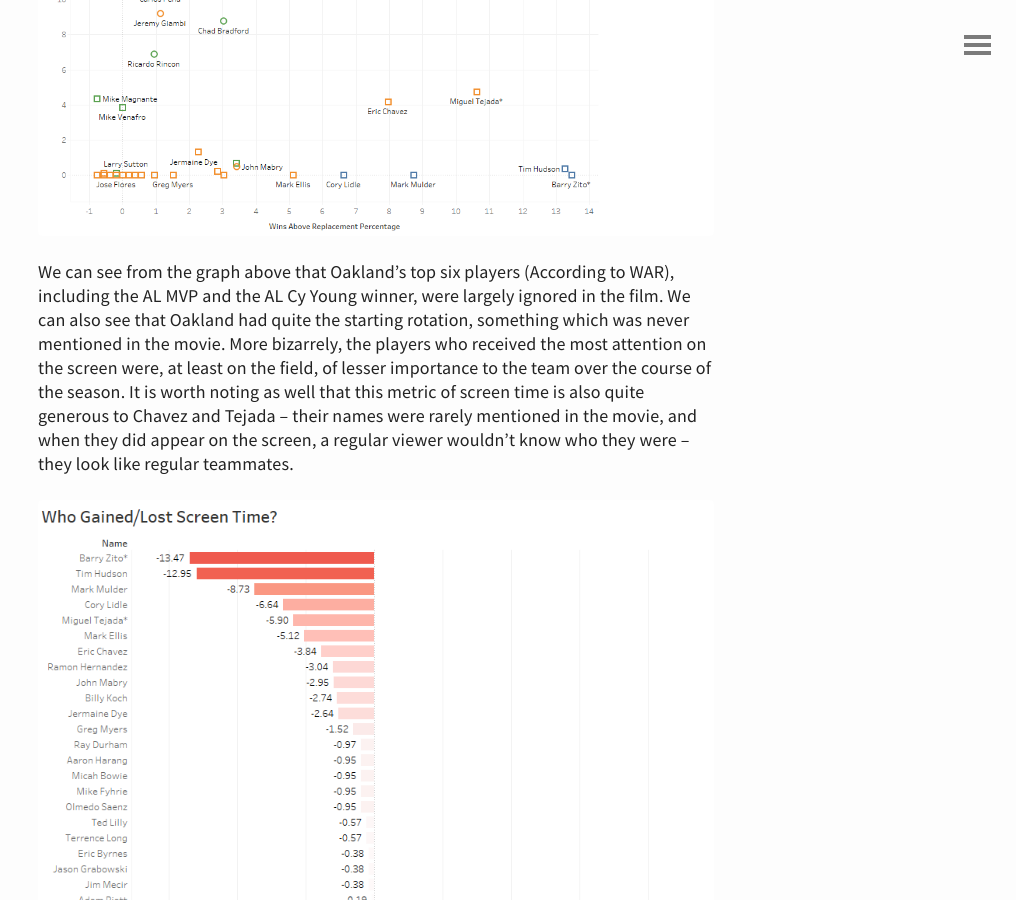
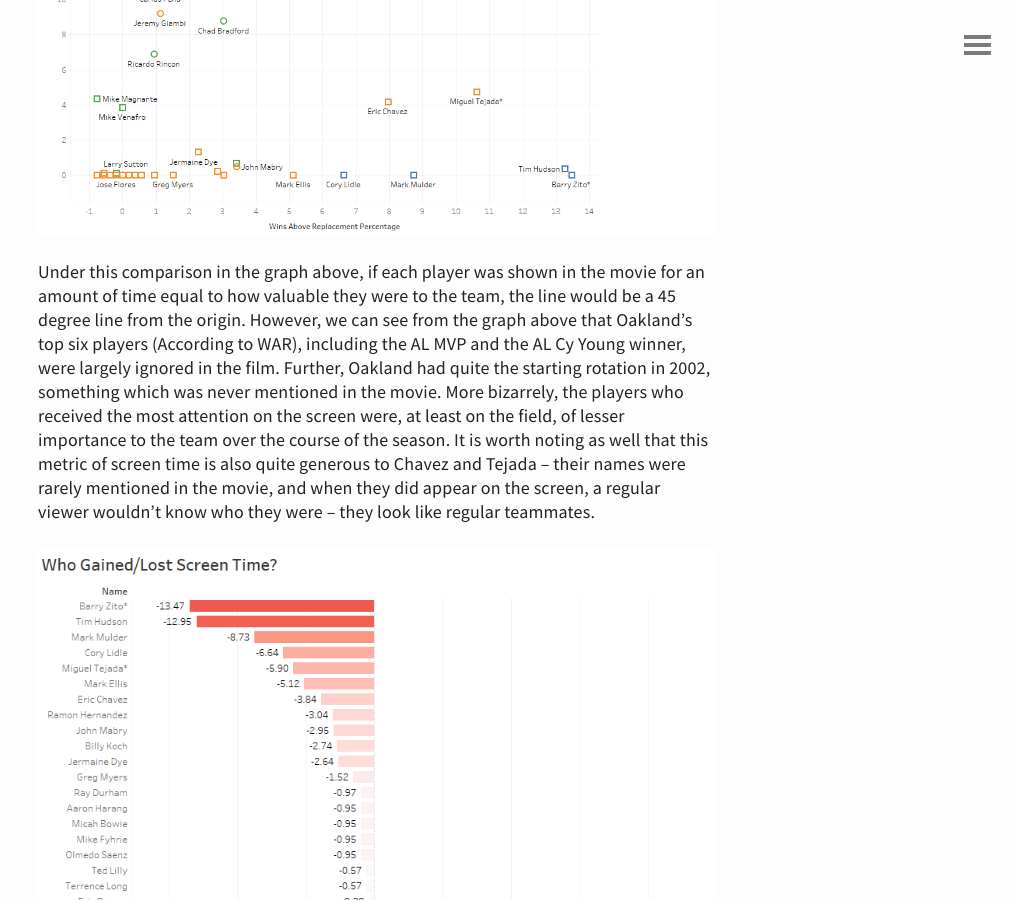
Before and after one commit to NumberHound/web, a Jekyll site: the page built from _posts/2019-11-05-The-Hidden-Side-of-Moneyball.md, in a window 1280 px wide and 900 px high, scrolled down 1313 px. Shown: the whole window, without its empty margins (264-1280 px from the left). Built offline with Jekyll 4.4.1, drawn with Linux system fonts in a browser that asks for light colours.

Commit message:
Update 2019-11-05-The-Hidden-Side-of-Moneyball.md

```diff
--- a/_posts/2019-11-05-The-Hidden-Side-of-Moneyball.md
+++ b/_posts/2019-11-05-The-Hidden-Side-of-Moneyball.md
@@ -12,10 +12,10 @@ In reality, the A's already had a great team in place -- [Eric Chavez](https://w
 
 ![The Hidden Side to Moneyball](/img/moneyball/moneyball2.png "WAR% Versus Screen%")
 
-We can see from the graph above that Oakland's top six players (According to WAR), including the AL MVP and the AL Cy Young winner, were largely ignored in the film. We can also see that Oakland had quite the starting rotation, something which was never mentioned in the movie. More bizarrely, the players who received the most attention on the screen were, at least on the field, of lesser importance to the team over the course of the season. It is worth noting as well that this metric of screen time is also quite generous to Chavez and Tejada -- their names were rarely mentioned in the movie, and when they did appear on the screen, a regular viewer wouldn't know who they were -- they look like regular teammates.
+Under this comparison in the graph above, if each player was shown in the movie for an amount of time equal to how valuable they were to the team, the line would be a 45 degree line from the origin. However, we can see from the graph above that Oakland's top six players (According to WAR), including the AL MVP and the AL Cy Young winner, were largely ignored in the film. Further, Oakland had quite the starting rotation in 2002, something which was never mentioned in the movie. More bizarrely, the players who received the most attention on the screen were, at least on the field, of lesser importance to the team over the course of the season. It is worth noting as well that this metric of screen time is also quite generous to Chavez and Tejada -- their names were rarely mentioned in the movie, and when they did appear on the screen, a regular viewer wouldn't know who they were -- they look like regular teammates.
 
 ![The Hidden Side to Moneyball](/img/moneyball/Moneyball1.png "Less screen time")
 
-Which players deserved more screen time for what they brought to the team? Taking the difference between their percentage of screen time and percentage or WAR suggests that film should have focused more on the team's starting rotation as well as Tejada and Chavez. Moneyball oversold the players brought in by the team on the cheap (with the help of sabermetrics), which in turn overshadowed the contributions of Oakland's key players. This disparity leaves the audience with the impression that the players brought in on the cheap were significant contributors, and that Oakland's new approach was the sole driver of success.
+Which players deserved more screen time for what they brought to the team? Taking the difference between their percentage of screen time and percentage or WAR suggests that film should have focused more on the team's starting rotation as well as Tejada and Chavez.  Moneyball oversold the players brought in by the team on the cheap (with the help of sabermetrics), which in turn overshadowed the contributions of Oakland's key players. This disparity leaves the audience with the impression that the players brought in on the cheap were significant contributors, and that Oakland's new approach was the sole driver of success.
 
 _The original discussion of this critique of Moneyball can be found in chapter 1 of [The Sabermetric Revolution](https://www.amazon.ca/Sabermetric-Revolution-Assessing-Analytics-Baseball/dp/0812245725). This post is an extension of that chapter which takes the discussion and tests it with data from the movie. The data used for this post is avaliable in an Excel file in NumberHound's data repository on [Github](https://github.com/NumberHound/Data/tree/master/Posts/The%20Hidden%20Side%20of%20Moneyball)._
```
